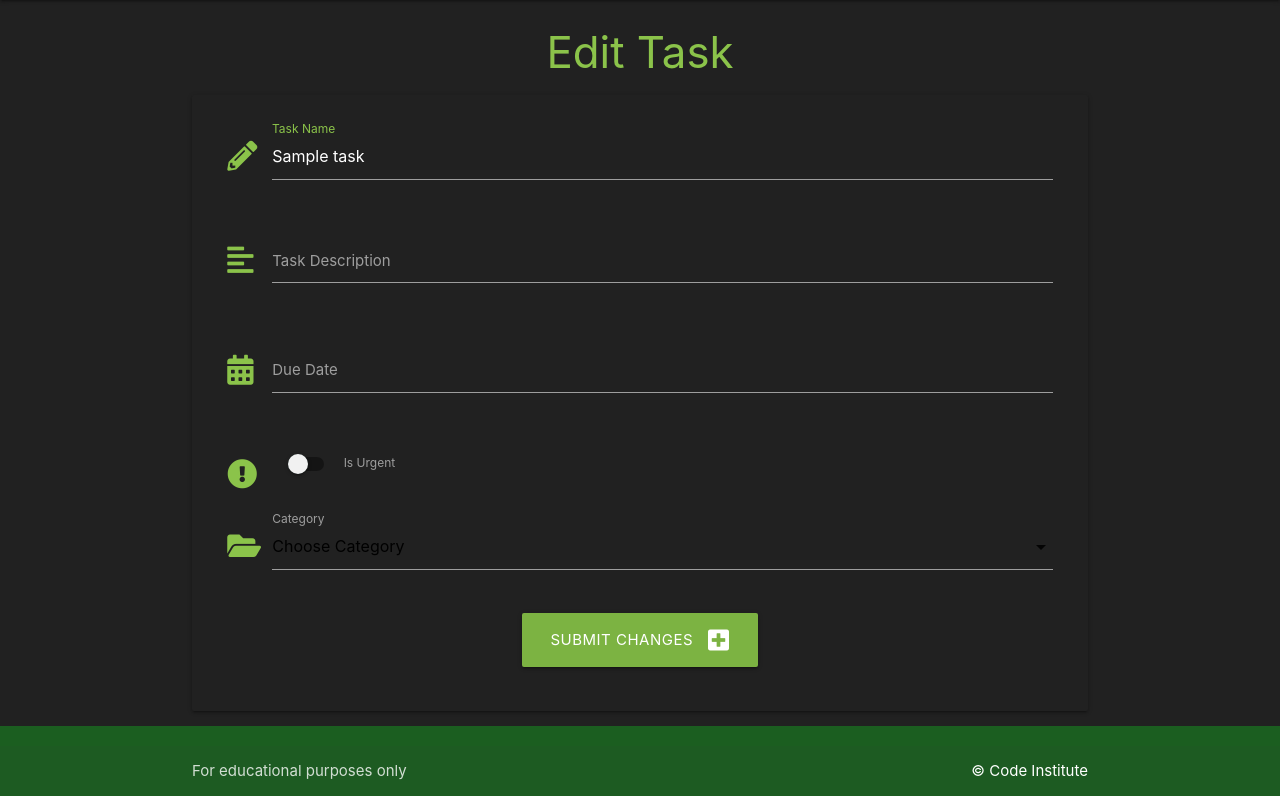
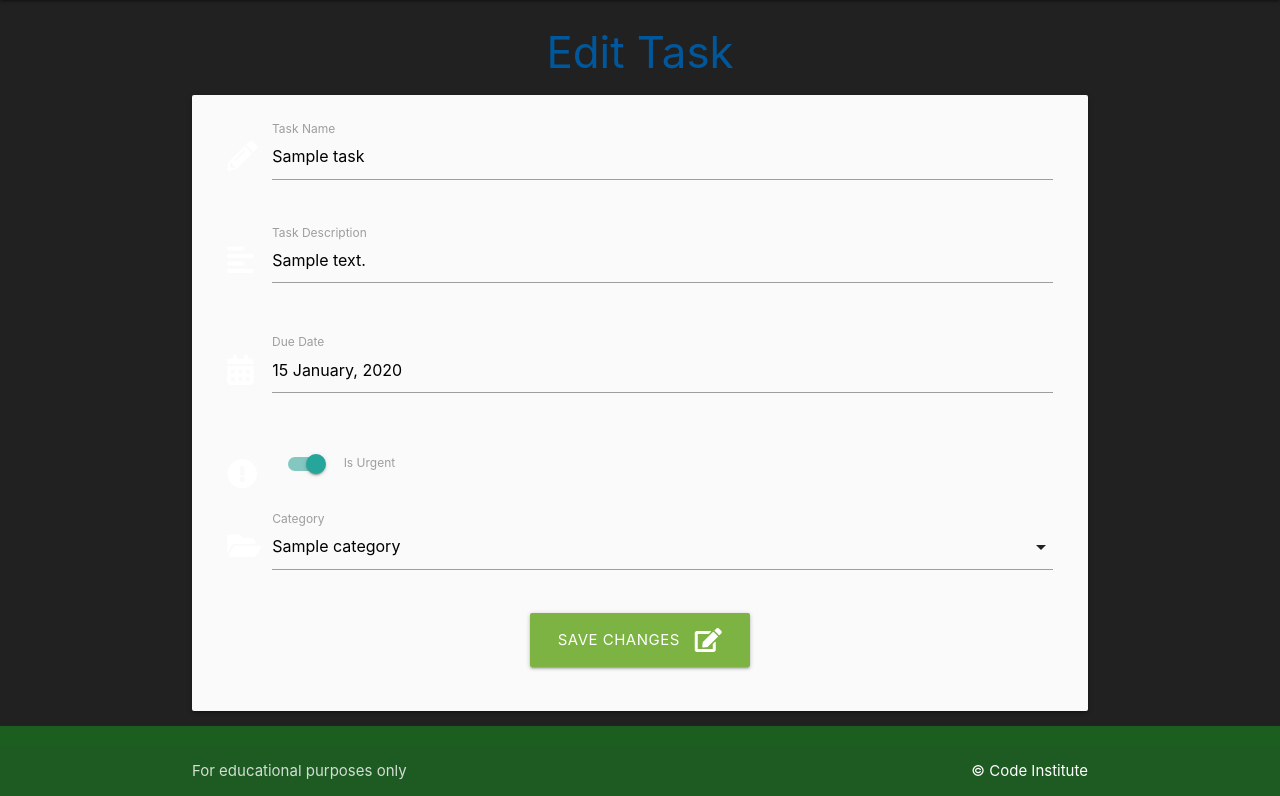
Before and after one commit to JoGorska/task-manager-flask-sqlalchemy, a Flask app: page /edit_task/1 in a window 1280 px wide. Shown: the part 64-860 px from the top of the page. Run offline with Flask 2, Linux system fonts and the light colour scheme; tables that the repository leaves empty hold one stand-in row (values such as "Sample post").

Commit message:
Add logic in routes.py to edit task and update edit_task.html to pre populate the form with data

```diff
--- a/taskmanager/routes.py
+++ b/taskmanager/routes.py
@@ -8,14 +8,6 @@ def home():
     tasks = list(Task.query.order_by(Task.category_id).all())
     return render_template("tasks.html", tasks=tasks)
 
-@app.route("/edit_task/<int:task_id>", methods=["GET", "POST"])
-def edit_task(task_id):
-    task = Task.query.get_or_404(task_id)
-    if request.method == "POST":
-        task.task_name = request.form.get("task_name")
-        db.session.commit()
-        return redirect(url_for("tasks"))
-    return render_template("edit_task.html", task=task)
 
 # navbar reffers to the name of the junction not the @app.route("/categories")
 
@@ -85,3 +77,17 @@ def add_task():
         return redirect(url_for("home"))
 
     return render_template("add_task.html", categories=categories)
+
+@app.route("/edit_task/<int:task_id>", methods=["GET", "POST"])
+def edit_task(task_id):
+    task = Task.query.get_or_404(task_id)
+    categories = list(Category.query.order_by(Category.category_name).all())
+    if request.method == "POST":
+        task.task_name = request.form.get("task_name")
+        task.task_description = request.form.get("task_description")
+        task.is_urgent = bool(True if request.form.get("is_urgent") else False)
+        task.due_date = request.form.get("due_date")
+        task.category_id = request.form.get("category_id")
+        db.session.commit()
+        return redirect(url_for("home"))
+    return render_template("edit_task.html", task=task, categories=categories)
--- a/taskmanager/templates/edit_task.html
+++ b/taskmanager/templates/edit_task.html
@@ -1,37 +1,36 @@
 {% extends "base.html" %}
-
 {% block content %}
 
-<h3 class="light-green-text center-align">Edit Task</h3>
+<h3 class="light-blue-text text-darken-4 center-align">Edit Task</h3>
 
-<div class="row card-panel grey darken-4 light-green-text">
-    <!-- form -->
-    <!-- url_for - needs to point to the function in routes.py ('edit_task') -->
+<div class="row card-panel grey lighten-5">
     <form class="col s12" method="POST" action="{{ url_for('edit_task', task_id=task.id) }}">
         <!-- task name -->
         <div class="row">
-            <div class="input-field col s12 light-green-text">
-                <i class="fas fa-pencil-alt prefix light-green-text"></i>
-                <!-- name and id and label for needs to be matching -->
-                <input id="task_name" name="task_name" value="{{task.task_name}}" minlength="5" maxlength="50" type="text" class="validate white-text" required>
-                <label class="light-green-text" for="task_name">Task Name</label>
+            <div class="input-field col s12">
+                <i class="fas fa-pencil-alt prefix light-green-text white-text"></i>
+                <input id="task_name" name="task_name" value="{{ task.task_name }}" minlength="5" maxlength="50"
+                    type="text" class="validate" required>
+                <label for="task_name">Task Name</label>
             </div>
         </div>
-
         <!-- task description -->
         <div class="row">
             <div class="input-field col s12">
-                <i class="fas fa-align-left prefix light-green-text"></i>
-                <textarea id="task_description" name="task_description" minlength="5" maxlength="200"
-                    type="text" class="materialize-textarea validate white-text" required></textarea>
+                <i class="fas fa-align-left prefix light-green-text white-text"></i>
+                <textarea id="task_description" name="task_description" minlength="5" maxlength="200" type="text"
+                    class="materialize-textarea validate" required>
+                    {{- task.task_description -}}
+                </textarea>
                 <label for="task_description">Task Description</label>
             </div>
         </div>
         <!-- due date -->
         <div class="row">
             <div class="input-field col s12">
-                <i class="fas fa-calendar-alt prefix light-green-text"></i>
-                <input id="due_date" name="due_date" type="text" class="datepicker validate white-text" required>
+                <i class="fas fa-calendar-alt prefix light-green-text white-text"></i>
+                <input id="due_date" name="due_date" type="text" value="{{ task.due_date.strftime('%d %B, %Y') }}"
+                    class="datepicker validate" required>
                 <label for="due_date">Due Date</label>
             </div>
         </div>
@@ -39,9 +38,13 @@
         <div class="row">
             <div class="input-field col s12">
                 <div class="switch">
-                    <i class="fas fa-exclamation-circle prefix light-green-text"></i>
+                    <i class="fas fa-exclamation-circle prefix light-green-text white-text"></i>
                     <label for="is_urgent">
-                        <input id="is_urgent" name="is_urgent" type="checkbox">
+                        {% if task.is_urgent == True %}
+                            <input id="is_urgent" name="is_urgent" type="checkbox" checked>
+                        {% else %}
+                            <input id="is_urgent" name="is_urgent" type="checkbox">
+                        {% endif %}
                         <span class="lever"></span>
                         Is Urgent
                     </label>
@@ -51,24 +54,25 @@
         <!-- category id -->
         <div class="row">
             <div class="input-field col s12">
-                <i class="fas fa-folder-open prefix light-green-text"></i>
+                <i class="fas fa-folder-open prefix light-green-text white-text"></i>
                 <select id="category_id" name="category_id" class="validate" required>
-                    <option value="" disabled selected >Choose Category</option>
+                    <option value="" disabled>Choose Category</option>
                     {% for category in categories %}
-                        <option value="{{ category.id }}" class="light-green-text">{{ category.category_name }}</option>
+                        {% if category == task.category %}
+                            <option value="{{ category.id }}" selected>{{ category.category_name }}</option>
+                        {% else %}
+                            <option value="{{ category.id }}">{{ category.category_name }}</option>
+                        {% endif %}
                     {% endfor %}
                 </select>
                 <label for="category_id">Category</label>
             </div>
         </div>
-
-
-
         <!-- submit button -->
         <div class="row">
             <div class="col s12 center-align">
                 <button type="submit" class="btn-large light-green darken-1">
-                    Submit changes <i class="fas fa-plus-square right"></i>
+                    Save Changes <i class="fas fa-edit right"></i>
                 </button>
             </div>
         </div>
--- a/taskmanager/templates/tasks.html
+++ b/taskmanager/templates/tasks.html
@@ -27,7 +27,9 @@
         <div class="collapsible-body white-text">
             <strong>{{ task.category }}</strong>
             <p>{{ task.task_description }}</p>
-            <a href="{{ url_for('edit_task', task_id=task.id) }}" class="btn green">Edit</a>
+            <p>
+                <a href="{{ url_for('edit_task', task_id=task.id) }}" class="btn green accent-4">Edit</a>
+            </p>
         </div>
 
     </li>
```
